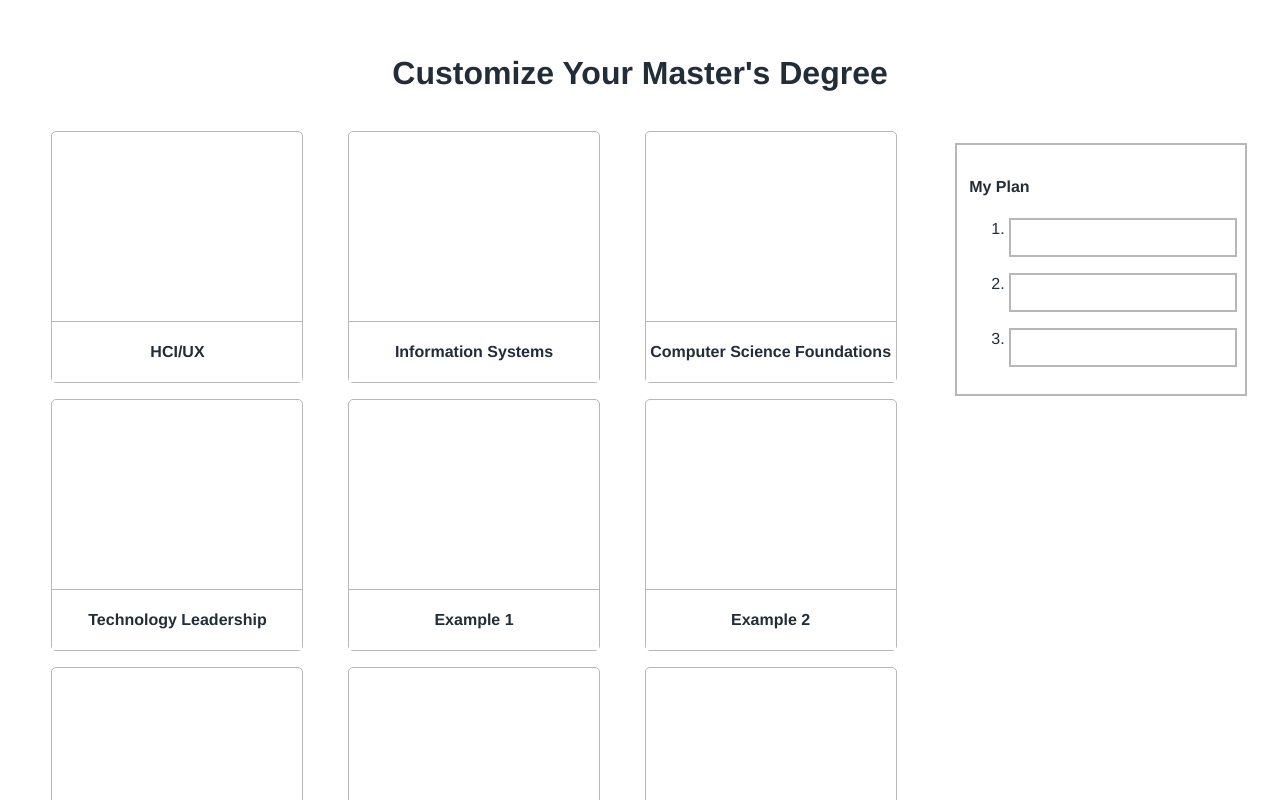
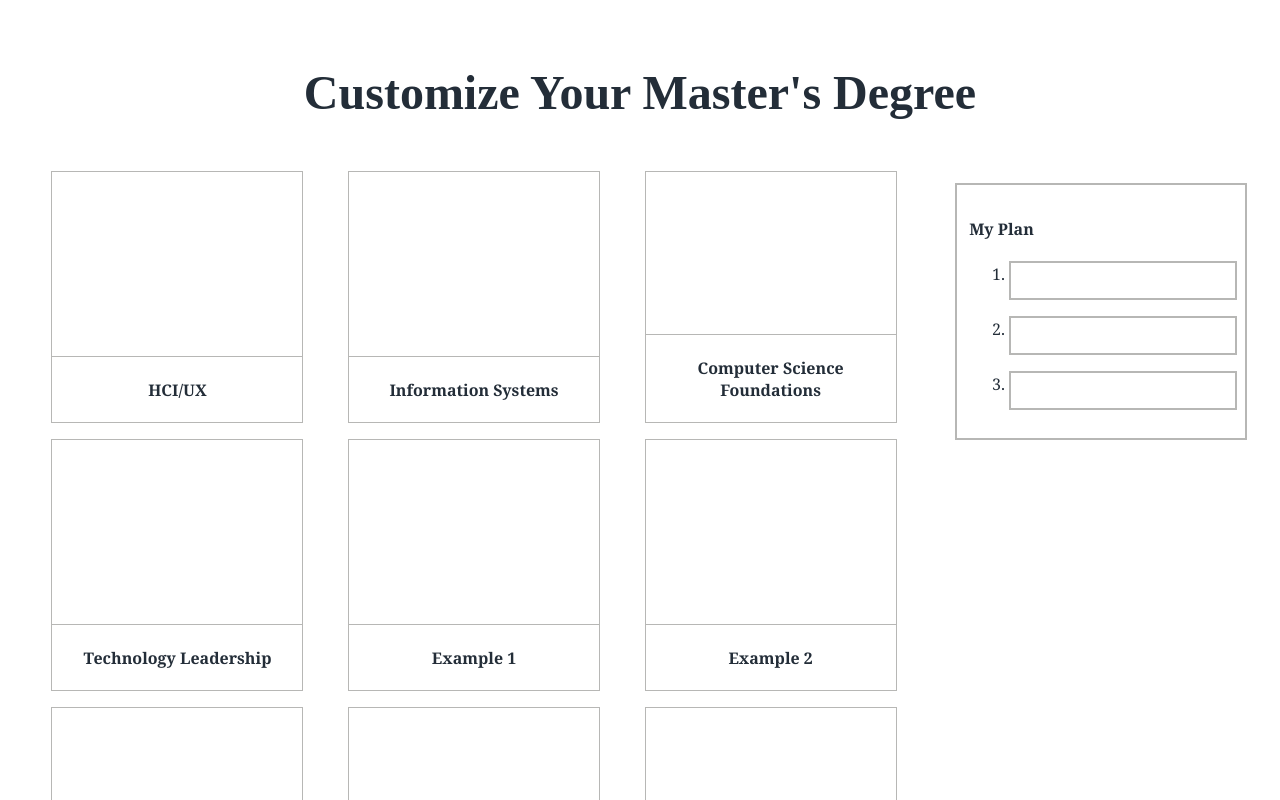
Before and after one commit to awanger/drexel_design_competition, a Vue app: page / in a window 1280 px wide. Shown: the top 800 px of the page. Built offline with nearby package versions, Linux system fonts and the light colour scheme.

Commit message:
Change some fonts

```diff
--- a/src/App.vue
+++ b/src/App.vue
@@ -7,17 +7,13 @@
           <div class="card"
                 v-for="(cert,idx) in allPossibleCerts" :key="idx"
                 :class="{ disabled: selectedThree && !checkIfSelected(cert.name), selected: checkIfSelected(cert.name) }">
-
             <div class="overlay">
               <div class="btn-container">
                 <div class="btn">View Details</div>
                 <label class="btn" :for="cert.name">
                   <span v-if="!checkIfSelected(cert.name)">Add to Plan</span>
                   <span v-else class="added">Added to Plan</span>
-                  <input type="checkbox" class="visually-hidden"
-                  :id="cert.name"
-                  :value="cert.name"
-                  v-model="checkedCerts">
+                  <input type="checkbox" class="visually-hidden" :id="cert.name" :value="cert.name" v-model="checkedCerts">
                 </label>
               </div>
             </div>
@@ -97,7 +93,7 @@ $blue: #232d38;
 $yellow: #ffc600;
 
 #app {
-  font-family: Avenir, Helvetica, Arial, sans-serif;
+  font-family: Georgia, 'Times New Roman', Times, serif;
   -webkit-font-smoothing: antialiased;
   -moz-osx-font-smoothing: grayscale;
   color: $blue;
@@ -110,6 +106,8 @@ $yellow: #ffc600;
 }
 
 .title {
+  font-family: Futura;
+  font-size: 3em;
   text-align: center;
 }
 
@@ -162,7 +160,6 @@ $yellow: #ffc600;
 
 .card {
   border: 1px solid $light-grey;
-  border-radius: 5px;
   position: relative;
   aspect-ratio: 1/1; // only works in Chrome Canary
   height: 250px;
@@ -209,7 +206,6 @@ $yellow: #ffc600;
   .btn {
     padding: 0.35em 1.2em;
     border: 0.1em solid $blue;
-    border-radius: 1em;
     color:$blue;
     text-decoration:none;
     cursor: pointer;
@@ -223,9 +219,6 @@ $yellow: #ffc600;
   }
 }
 
-
-
-
 .visually-hidden {
   appearance: none;
   position: absolute;
```
